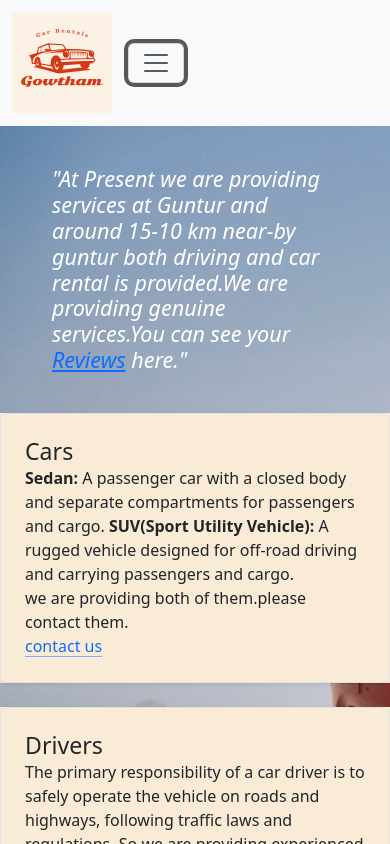
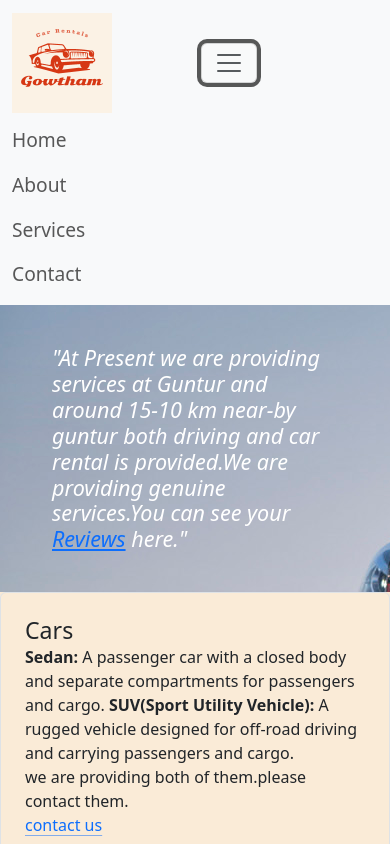
Before and after one commit to Gowtham-77/car-rentals, a plain HTML site: page services.html in a window 390 px wide. Both pictures are taken after a click on the button "Toggle navigation". Shown: the top 844 px of the page. Drawn offline with nearby package versions, Linux system fonts and the light colour scheme.

Commit message:
Update services.html

```diff
--- a/services.html
+++ b/services.html
@@ -5,20 +5,21 @@
     <meta name="viewport" content="width=device-width, initial-scale=1.0">
     <title>Document</title>
     <link href="https://cdn.jsdelivr.net/npm/bootstrap@5.3.3/dist/css/bootstrap.min.css" rel="stylesheet" integrity="sha384-QWTKZyjpPEjISv5WaRU9OFeRpok6YctnYmDr5pNlyT2bRjXh0JMhjY6hW+ALEwIH" crossorigin="anonymous">
+    <script src="https://cdn.jsdelivr.net/npm/bootstrap@5.3.3/dist/js/bootstrap.bundle.min.js" integrity="sha384-YvpcrYf0tY3lHB60NNkmXc5s9fDVZLESaAA55NDzOxhy9GkcIdslK1eN7N6jIeHz" crossorigin="anonymous"></script>
     <link rel="stylesheet" href="style.css">
 
 </head>
 <body class="main">
-    <nav class="navbar navbar-expand-lg navbar-light bg-light">
+   <nav class="navbar navbar-expand-lg navbar-light bg-light">
         <div class="container">
             <a class="navbar-brand" href="./index.html"><img src="./logo.png" height="100"></a>
-            <button class="navbar-toggler" type="button" data-toggle="collapse" data-target="#navbarNav" aria-controls="navbarNav" aria-expanded="false" aria-label="Toggle navigation">
+            <button class="navbar-toggler" type="button" data-bs-toggle="collapse" data-bs-target="#navbarNav" aria-controls="navbarNav" aria-expanded="false" aria-label="Toggle navigation">
                 <span class="navbar-toggler-icon"></span>
             </button>
             <div class="collapse navbar-collapse" id="navbarNav">
                 <ul class="navbar-nav ml-auto">
                     <li class="nav-item">
-                        <a class="nav-link" href="/index.html">Home</a>
+                        <a class="nav-link" href="./index.html">Home</a>
                     </li>
                     <li class="nav-item">
                         <a class="nav-link" href="./about.html">About</a>
@@ -29,10 +30,11 @@
                     <li class="nav-item">
                         <a class="nav-link" href="./contact.html">Contact</a>
                     </li>
-                </ul>
+                    </ul>
             </div>
         </div>
     </nav>
+
     <div class="container ">
         <h4 class="intro" style="color:white">"At Present we are providing services at Guntur and around 15-10 km near-by guntur both driving and car rental is provided.We are providing genuine services.You can see your <a href="./about.html">Reviews</a> here."</h3>
     </div>
```
